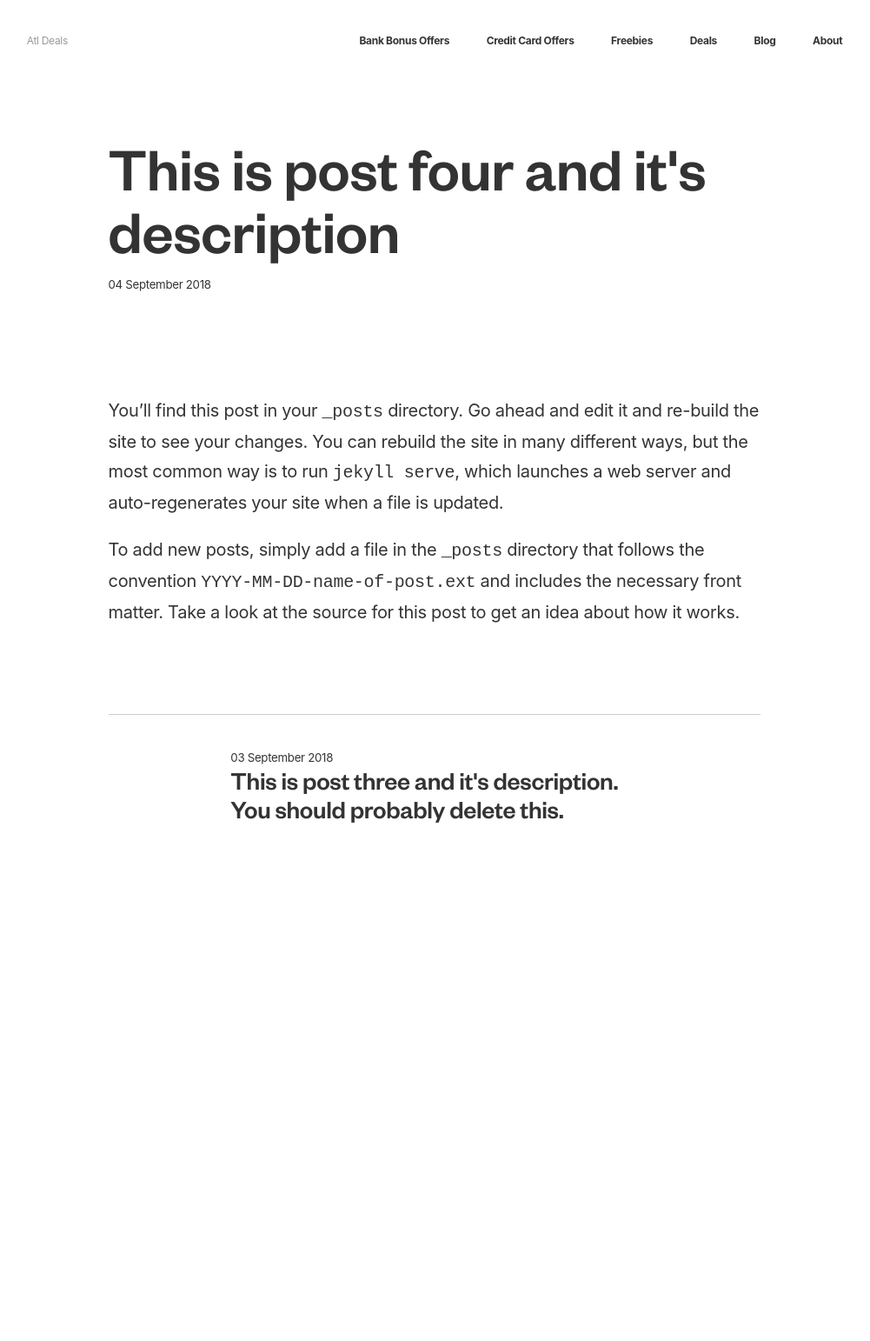
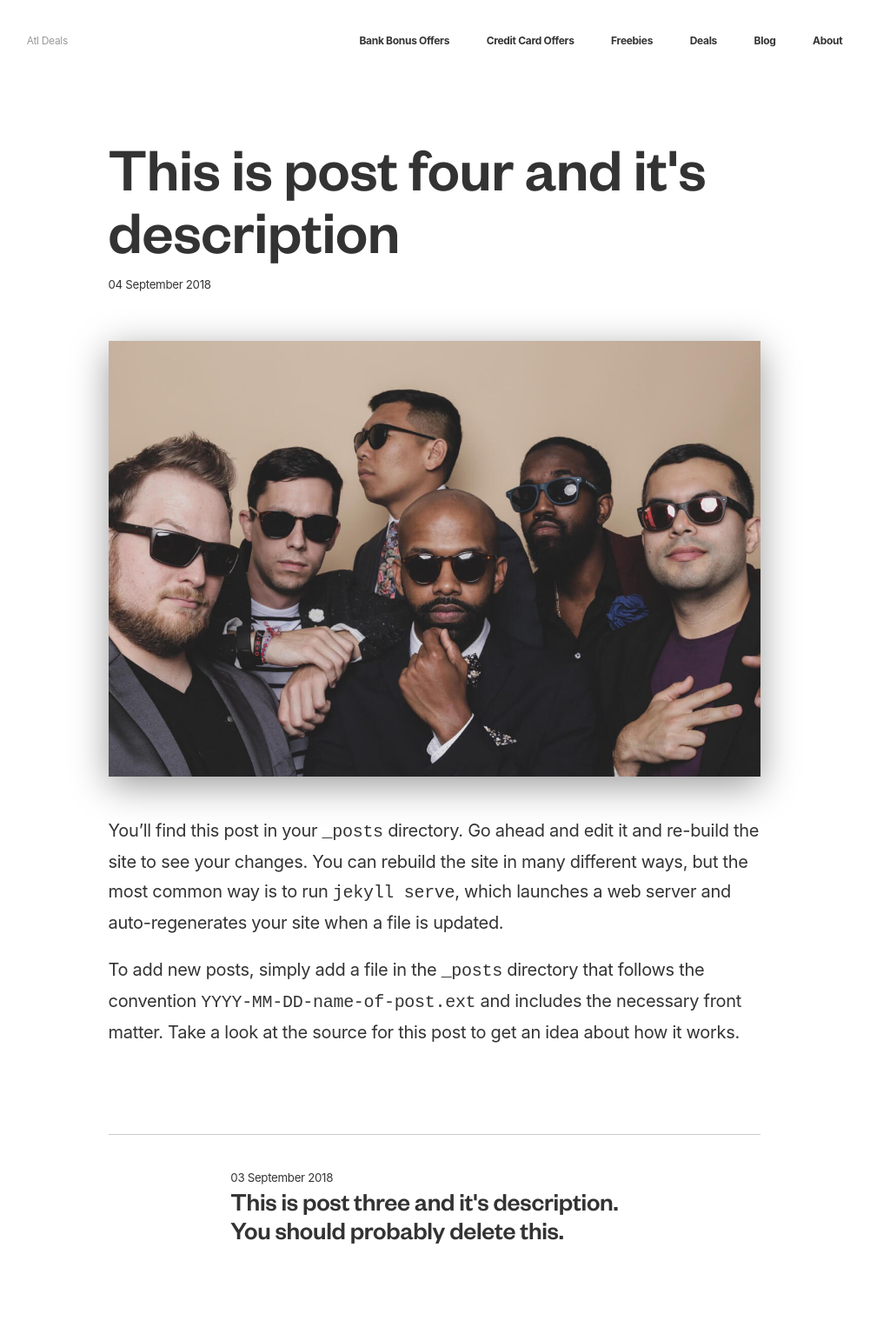
Before and after one commit to ohiosveryown/atldeals, a Jekyll site: the page built from _posts/2018-09-04-post-four.markdown, in a window 1280 px wide. Shown: the whole page at 87% size, without its empty margins (140-1141 px from the left). Built offline with Jekyll 4.4.1, drawn with Linux system fonts in a browser that asks for light colours; before the commit the page ends 1058 px from its top, so only the background shows below that.

Commit message:
Updated Post Four

```diff
--- a/_posts/2018-09-04-post-four.markdown
+++ b/_posts/2018-09-04-post-four.markdown
@@ -7,7 +7,7 @@ categories:
 postTitle: This is post four and it's description
 icon: "\U0001F4B3"
 description: This is post four and it's description. You should probably delete this.
-image: "/uploads/blog-img-02@2x.jpg"
+image: "/uploads/IMG_15071.jpg"
 layout: post
 ---
 
```
